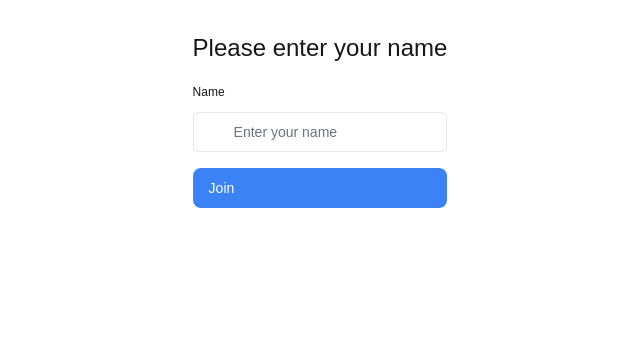
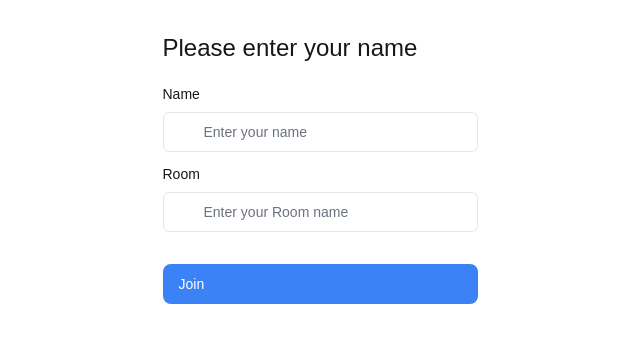
Before and after one commit to JeremySparkman/movie-night-frontend, a Next.js app: page / in a window 1280 px wide. Shown: the top 342 px of the page, without its empty margins (320-960 px from the left). Built offline with nearby package versions, Linux system fonts and the light colour scheme.

Commit message:
Add logout and other fixes

```diff
--- a/app/components/Button.tsx
+++ b/app/components/Button.tsx
@@ -1,21 +1,40 @@
 import clsx from 'clsx';
 import Link from 'next/link';
+import { FormEventHandler } from 'react';
 
 interface ButtonProps extends React.ButtonHTMLAttributes<HTMLButtonElement> {
   children: React.ReactNode;
-  href: string;
-  onClick?: () => void;
+  href?: string;
+  onClick?: FormEventHandler<EventTarget>;
 }
 
-export function Button({ children, className, href, onClick }: ButtonProps) {
+const defaultStyle =
+  'flex h-10 items-center rounded-lg bg-blue-500 px-4 text-sm font-medium text-white transition-colors hover:bg-blue-400 focus-visible:outline focus-visible:outline-2 focus-visible:outline-offset-2 focus-visible:outline-blue-500 active:bg-blue-600 aria-disabled:cursor-not-allowed aria-disabled:opacity-50';
+
+export function Button({
+  children,
+  className,
+  href = '',
+  type = 'button',
+  onClick,
+}: ButtonProps) {
+  if (type === 'submit') {
+    return (
+      <button
+        type="submit"
+        onClick={onClick}
+        className={clsx(defaultStyle, className)}
+      >
+        {children}
+      </button>
+    );
+  }
+
   return (
     <Link
       href={href}
       onClick={onClick}
-      className={clsx(
-        'flex h-10 items-center rounded-lg bg-blue-500 px-4 text-sm font-medium text-white transition-colors hover:bg-blue-400 focus-visible:outline focus-visible:outline-2 focus-visible:outline-offset-2 focus-visible:outline-blue-500 active:bg-blue-600 aria-disabled:cursor-not-allowed aria-disabled:opacity-50',
-        className
-      )}
+      className={clsx(defaultStyle, className)}
     >
       {children}
     </Link>
--- a/app/components/Room.tsx
+++ b/app/components/Room.tsx
@@ -1,5 +1,7 @@
 'use client';
+import { useAuth } from 'providers/AuthProvider';
 import { useEffect, useState } from 'react';
+import { useRouter } from 'next/navigation';
 import useWebSocket from 'react-use-websocket';
 
 interface IVoter {
@@ -23,6 +25,8 @@ const getVoterList = (votingRecord: {
 export function Room() {
   const [, setMessageHistory] = useState<MessageEvent<string>[]>([]);
   const [voters, setVoters] = useState<IVoter[]>([]);
+  const { user } = useAuth();
+  const router = useRouter();
 
   const serverUrl = 'localhost';
   const { lastMessage } = useWebSocket(`ws://${serverUrl}/ws`);
@@ -34,7 +38,8 @@ export function Room() {
     const getStatus = async () => {
       try {
         const response = await fetch(`http://${serverUrl}/status`, {
-          method: 'GET',
+          method: 'POST',
+          body: JSON.stringify(user?.room),
         });
 
         if (!response.ok) {
@@ -43,7 +48,7 @@ export function Room() {
 
         const result = await response.json();
 
-        const voterList = getVoterList(result.data);
+        const voterList = getVoterList(result.data.voters);
 
         setVoters(voterList);
       } catch (err) {
@@ -51,26 +56,38 @@ export function Room() {
       }
     };
     getStatus();
-  }, []);
+  }, [user?.room]);
 
   useEffect(() => {
     if (lastMessage !== null) {
       setMessageHistory((prev) => prev.concat(lastMessage));
 
-      if (lastMessage.data) {
+      if (!!lastMessage.data) {
         const messageJson = JSON.parse(lastMessage.data);
 
-        if (messageJson.type === 'update') {
-          const voterList = getVoterList(messageJson.data);
+        const voterList = getVoterList(messageJson[user?.room || ''].voters);
 
-          setVoters(voterList);
-        }
+        setVoters(voterList);
       }
     }
-  }, [lastMessage]);
+  }, [lastMessage, user?.room]);
 
   return (
     <>
+      <div className="flex items-center justify-between mb-8">
+        <h1 className="text-2xl font-bold">Room: {user?.room}</h1>
+        <button
+          className="px-4 py-2 bg-red-500 text-white rounded hover:bg-red-600 transition-colors"
+          onClick={() => {
+            if (typeof window !== 'undefined') {
+              localStorage.removeItem('user');
+            }
+            router.push('/');
+          }}
+        >
+          Logout
+        </button>
+      </div>
       {averageScore && (
         <h1 className="mb-8">Average Score: {averageScore.toFixed(2)}</h1>
       )}
--- a/app/page.tsx
+++ b/app/page.tsx
@@ -1,60 +1,92 @@
 'use client';
 import { useAuth } from 'providers/AuthProvider';
-import { useState } from 'react';
+import { FormEvent, FormEventHandler, useState } from 'react';
 import { Button } from 'components';
+import { useRouter } from 'next/navigation';
 
 const Page = () => {
   const { setUser } = useAuth();
-  const [value, setValue] = useState('');
+  const [error, setError] = useState<string | null>(null);
+  const [userName, setUserName] = useState('');
+  const [roomName, setRoomName] = useState('');
+  const router = useRouter();
 
   const serverUrl = 'localhost';
 
-  const handleClick = async () => {
+  const handleSubmit: FormEventHandler<HTMLFormElement> = async (
+    event: FormEvent
+  ) => {
+    event.preventDefault();
+
     try {
       const response = await fetch(`http://${serverUrl}/event`, {
         method: 'POST',
         body: JSON.stringify({
-          voter: value,
-          score: null,
+          voter: userName,
+          score: '',
+          room: roomName,
         }),
       });
 
       if (!response.ok) {
         throw new Error(`Response status: ${response.status}`);
       }
-      setUser(value);
+      setUser({ name: userName, room: roomName });
+      router.push('/score');
     } catch (err) {
       console.error(err);
+      setError('An error has occured. Please try again later.');
     }
   };
 
   return (
     <>
       <h1 className="mb-3 text-2xl">Please enter your name</h1>
+      <form className="min-w-[19.6875rem]" onSubmit={handleSubmit}>
         <div className="w-full">
           <div>
-          <label className="mb-3 mt-5 block text-xs font-medium" htmlFor="name">
+            <label
+              className="mb-3 mt-5 block text-sm font-medium"
+              htmlFor="name"
+            >
               Name
-          </label>
-          <div className="relative">
               <input
-              className="peer block w-full rounded-md border border-gray-200 py-[9px] pl-10 text-sm outline-2 placeholder:text-gray-500 text-black"
+                className="mt-2 peer block w-full rounded-md border border-gray-200 py-[9px] pl-10 text-sm outline-2 placeholder:text-gray-500 text-black"
                 id="name"
                 onChange={(e) => {
-                setValue(e.target.value);
+                  setError(null);
+                  setUserName(e.target.value);
                 }}
-              type="name"
+                type="text"
                 name="name"
                 placeholder="Enter your name"
                 required
-              value={value}
+                value={userName}
               />
+            </label>
+            <label className="mt-3 block text-sm font-medium" htmlFor="room">
+              Room
+              <input
+                className="mt-2 peer block w-full rounded-md border border-gray-200 py-[9px] pl-10 text-sm outline-2 placeholder:text-gray-500 text-black"
+                id="room"
+                onChange={(e) => {
+                  setError(null);
+                  setRoomName(e.target.value);
+                }}
+                type="text"
+                name="room"
+                placeholder="Enter your Room name"
+                required
+                value={roomName}
+              />
+            </label>
           </div>
-        </div>
-        <Button onClick={handleClick} className="mt-4 w-full" href="/score">
+          {error && <div className="mt-8 text-red-500">{error}</div>}
+          <Button className="mt-8 w-full" type="submit">
             Join
           </Button>
         </div>
+      </form>
     </>
   );
 };
--- a/app/providers/AuthProvider.tsx
+++ b/app/providers/AuthProvider.tsx
@@ -1,14 +1,19 @@
 'use client';
 
-import { createContext, useContext, useState } from 'react';
+import { createContext, useContext, useState, useEffect } from 'react';
+
+type User = {
+  name: string;
+  room: string;
+};
 
 type IAuthContextType = {
-  user: string;
-  setUser: React.Dispatch<React.SetStateAction<string>>;
+  user: User | null;
+  setUser: React.Dispatch<React.SetStateAction<User | null>>;
 };
 
 const AuthContext = createContext<IAuthContextType>({
-  user: '',
+  user: null,
   setUser: (val) => val,
 });
 
@@ -17,7 +22,29 @@ export const AuthProvider = ({
 }: Readonly<{
   children: React.ReactNode;
 }>) => {
-  const [user, setUser] = useState<string>('');
+  const [user, setUserState] = useState<User | null>(null);
+
+  useEffect(() => {
+    const stored = localStorage.getItem('user');
+    if (stored) {
+      setUserState(JSON.parse(stored));
+    }
+  }, []);
+
+  const setUser = (val: User | null | ((prev: User | null) => User | null)) => {
+    setUserState((prev) => {
+      const next =
+        typeof val === 'function'
+          ? (val as (prev: User | null) => User | null)(prev)
+          : val;
+      if (next) {
+        localStorage.setItem('user', JSON.stringify(next));
+      } else {
+        localStorage.removeItem('user');
+      }
+      return next;
+    });
+  };
 
   return (
     <AuthContext.Provider value={{ user, setUser }}>
--- a/app/result/page.tsx
+++ b/app/result/page.tsx
@@ -5,7 +5,9 @@ const Page = () => {
     <div>
       <Room />
       <h1>Thank you for voting</h1>
-      <Button href="/">Back to Login</Button>
+      <Button className="mt-4" href="/">
+        Back to Login
+      </Button>
     </div>
   );
 };
--- a/app/score/page.tsx
+++ b/app/score/page.tsx
@@ -5,7 +5,7 @@ import { useState } from 'react';
 import { Button } from 'components';
 
 const Page = () => {
-  const [score, setScore] = useState('');
+  const [score, setScore] = useState('3');
   const { user } = useAuth();
 
   const handleClick = async () => {
@@ -14,8 +14,9 @@ const Page = () => {
       const response = await fetch(`http://${serverUrl}/event`, {
         method: 'POST',
         body: JSON.stringify({
-          voter: user,
+          voter: user?.name,
           score,
+          room: user?.room,
         }),
       });
 
@@ -32,26 +33,32 @@ const Page = () => {
       <h1 className="mb-3 text-2xl">Please enter your score</h1>
       <div className="w-full">
         <div>
-          <label className="mb-3 mt-5 block text-xs font-medium" htmlFor="name">
+          <label
+            className="mb-3 mt-5 block text-sm font-medium"
+            htmlFor="score"
+          >
             Score {score}
           </label>
-          <div className="relative">
-            <input
-              type="range"
-              min="0"
-              max="5"
-              step="0.5"
-              value={score}
-              onChange={(e) => setScore(e.target.value)}
-            />
-            <Button
-              onClick={handleClick}
-              className="mt-4 w-full"
-              href="/result"
-            >
-              Submit
-            </Button>
+          <div className="flex items-center space-x-2 mb-4" id="score">
+            {[1, 2, 3, 4, 5].map((value) => (
+              <button
+                key={value}
+                type="button"
+                aria-label={`Rate ${value}`}
+                className={
+                  value <= Number(score)
+                    ? 'text-yellow-400 text-3xl focus:outline-none'
+                    : 'text-gray-300 text-3xl focus:outline-none'
+                }
+                onClick={() => setScore(value.toString())}
+              >
+                ★
+              </button>
+            ))}
           </div>
+          <Button onClick={handleClick} className="mt-4 w-full" href="/result">
+            Submit
+          </Button>
         </div>
       </div>
     </>
--- a/package.json
+++ b/package.json
@@ -10,7 +10,7 @@
   },
   "dependencies": {
     "clsx": "^2.1.1",
-    "next": "14.2.14",
+    "next": "^15.1.8",
     "react": "^18",
     "react-dom": "^18",
     "react-use-websocket": "^4.9.0"
```
Also changed, not shown: tsconfig.json (+16 -4 lines), 1 other file (tests, documents, lock files or other folders). Lines whose indentation alone changed are shown as unchanged.
